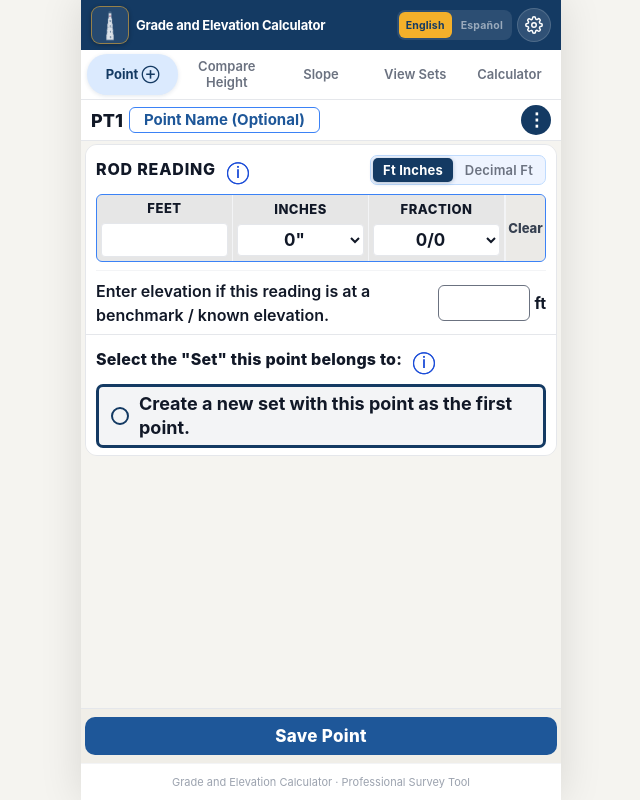
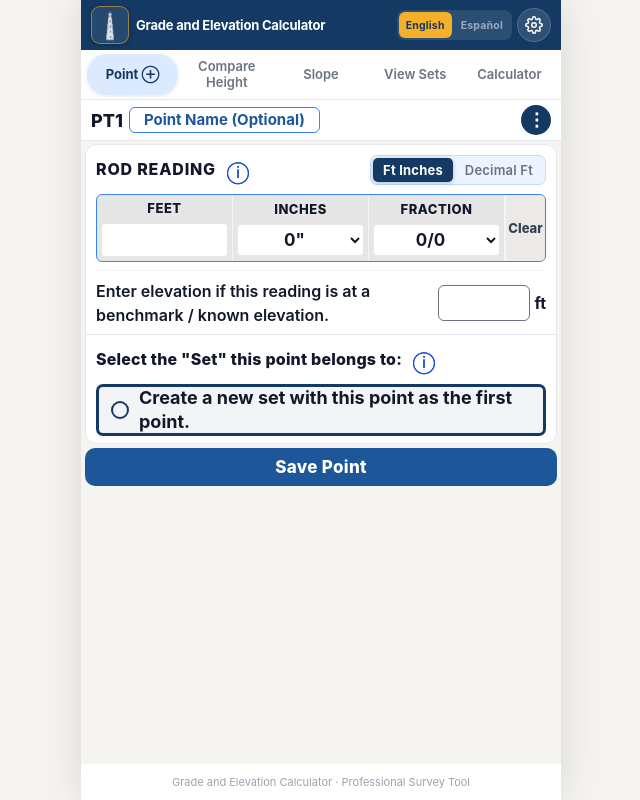
Before and after one commit to brightskyconstruction-prog/elevation-calculator-web, a React (Vite) app: page / in a window 1280 px wide. Both pictures are taken after a click on the button "Continue as Guest". Shown: the whole page, without its empty margins (319-959 px from the left). Built offline with nearby package versions, Linux system fonts and the light colour scheme.

Commit message:
edit point screen update

```diff
--- a/src/screens/AddNewPointScreen.tsx
+++ b/src/screens/AddNewPointScreen.tsx
@@ -969,7 +969,7 @@ export default function AddNewPointScreen({ projectId, isVisible = true, editPoi
       </div>
 
       {/* Scrollable content */}
-      <div style={{ flex: 1, overflowY: 'auto', padding: '3px 4px', display: 'flex', flexDirection: 'column', gap: 4, paddingBottom: 8 }}>
+      <div style={{ flex: 1, overflowY: 'auto', padding: '3px 4px', display: 'flex', flexDirection: 'column', gap: 4, paddingBottom: 100 }}>
 
         {/* ── Rod Reading + Set Assignment — joined into one visual card ── */}
         <div style={{ display: 'flex', flexDirection: 'column', border: (setWarning && !assignedSetObj && (isEditMode || isNewPoint)) ? `1.5px solid #EF4444` : `1px solid ${BORDER}`, borderRadius: 12, overflow: 'hidden' }}>
@@ -1311,6 +1311,13 @@ export default function AddNewPointScreen({ projectId, isVisible = true, editPoi
         )} {/* end read-only / edit-mode set assignment conditional */}
         </div> {/* end rod reading + set assignment combined card */}
 
+        {/* ── Save / Update button — immediately below the set card ── */}
+        {(isNewPoint || isEditMode) && (
+          <button style={s.saveBtn} onClick={handleSave}>
+            {isNewPoint ? t('savePoint') : t('updatePoint')}
+          </button>
+        )}
+
         {/* ── Post-save actions (compare / slope) — read-only view only ── */}
         {!isNewPoint && !isEditMode && currentPoint && (
           <div style={{ display: 'flex', flexDirection: 'row', flexWrap: 'wrap', gap: 8 }}>
@@ -1347,15 +1354,6 @@ export default function AddNewPointScreen({ projectId, isVisible = true, editPoi
           </div>
         )}
       </div>{/* end scrollable content */}
-
-      {/* ── Sticky Save / Update footer — edit & new-point mode only ── */}
-      {(isNewPoint || isEditMode) && (
-        <div style={{ flexShrink: 0, padding: '8px 4px', backgroundColor: SURFACE, borderTop: `1px solid ${BORDER}` }}>
-          <button style={s.saveBtn} onClick={handleSave}>
-            {isNewPoint ? t('savePoint') : t('updatePoint')}
-          </button>
-        </div>
-      )}
 
       {/* ── Set points dropdown overlay (position:fixed, no layout shift) ── */}
       {/* ── Modals ── */}
@@ -1530,7 +1528,7 @@ const s: Record<string, React.CSSProperties> = {
   newBtn:       { backgroundColor: BLUE, borderRadius: 6, padding: '5px 12px', color: '#fff', fontSize: 13, fontWeight: 700, border: 'none', cursor: 'pointer', flexShrink: 0 },
   newBtnDisabled: { backgroundColor: '#9CA3AF', opacity: 0.6, cursor: 'default' },
   editBtn:        { backgroundColor: BLUE, borderRadius: 6, padding: '5px 12px', color: '#fff', fontSize: 13, fontWeight: 700, border: `1px solid ${BLUE_ACC}`, cursor: 'pointer', flexShrink: 0 },
-  modeToggleBtn:  { flexShrink: 0, backgroundColor: NAVY, border: 'none', borderRadius: 6, padding: '0 8px', height: 30, fontSize: 13, fontWeight: 800, color: '#fff', cursor: 'pointer', whiteSpace: 'nowrap' as const, display: 'inline-flex', alignItems: 'center' },
+  modeToggleBtn:  { flexShrink: 1, backgroundColor: NAVY, border: 'none', borderRadius: 6, padding: '0 8px', height: 30, fontSize: 12, fontWeight: 800, color: '#fff', cursor: 'pointer', whiteSpace: 'nowrap' as const, display: 'inline-flex', alignItems: 'center', minWidth: 0 },
   dotsBtn:      { width: 30, height: 30, borderRadius: '50%', backgroundColor: NAVY, border: 'none', fontSize: 18, fontWeight: 900, color: '#fff', cursor: 'pointer', display: 'flex', alignItems: 'center', justifyContent: 'center', flexShrink: 0, lineHeight: 1, letterSpacing: '-1px', padding: 0 },
 
   card:    { backgroundColor: CARD, borderRadius: 12, border: `1px solid ${BORDER}`, padding: '7px 10px', display: 'flex', flexDirection: 'column', gap: 6 },
@@ -1572,7 +1570,7 @@ const s: Record<string, React.CSSProperties> = {
   setOptBtnPri:   { width: '100%', backgroundColor: BLUE, border: 'none', borderRadius: 6, padding: '9px 12px', color: '#fff', fontSize: 15, fontWeight: 600, cursor: 'pointer', textAlign: 'left' },
   setOptBtnSec:   { width: '100%', backgroundColor: SURFACE, border: `1px solid ${BORDER}`, borderRadius: 6, padding: '9px 12px', color: TEXT_SEC, fontSize: 15, fontWeight: 600, cursor: 'pointer', textAlign: 'left' },
   // Always-visible set assignment buttons
-  setAssignBtn:    { width: '100%', backgroundColor: '#F3F4F6', border: `3px solid ${NAVY}`, borderRadius: 7, padding: '0 12px', color: TEXT_PRI, fontSize: 18, fontWeight: 700, cursor: 'pointer', textAlign: 'left' as const, lineHeight: 1.3, height: 64, boxSizing: 'border-box' as const, overflow: 'hidden' },
+  setAssignBtn:    { width: '100%', backgroundColor: '#F3F4F6', border: `3px solid ${NAVY}`, borderRadius: 7, padding: '0 12px', color: TEXT_PRI, fontSize: 18, fontWeight: 700, cursor: 'pointer', textAlign: 'left' as const, lineHeight: 1.3, height: 52, boxSizing: 'border-box' as const, overflow: 'hidden' },
   setAssignBtnActive: { backgroundColor: '#F3F4F6', border: `3px solid ${GOLD}` } as React.CSSProperties,
   setAssignBtnDim: { backgroundColor: '#F3F4F6', border: `3px solid ${NAVY}` } as React.CSSProperties,
   removeAssignBtn: { width: '100%', background: 'none', border: 'none', color: '#EF4444', fontSize: 14, fontWeight: 600, cursor: 'pointer', textAlign: 'center' as const, padding: '4px 0' },
```
